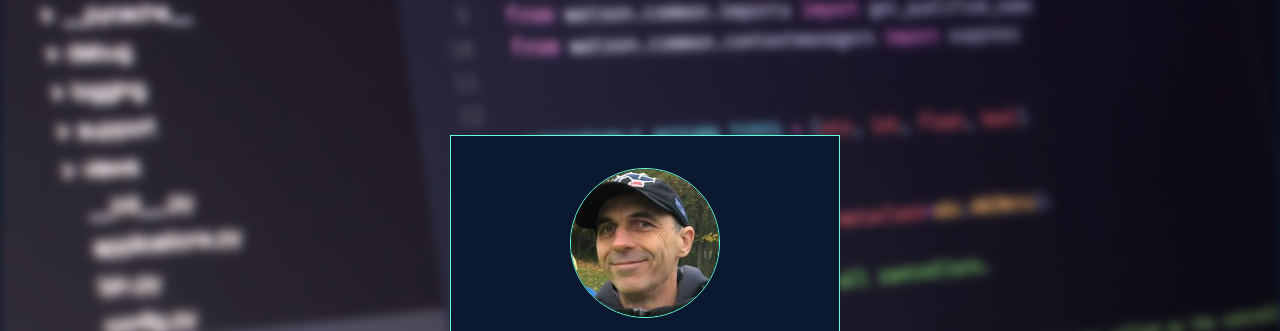
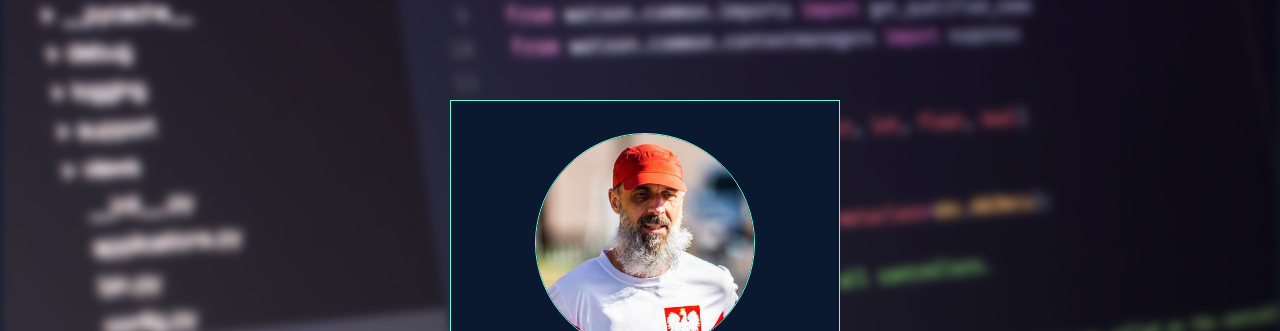
Before and after one commit to vbert/vbert.pl, a website: page htdocs/index.html in a window 1280 px wide. Shown: the part 116-447 px from the top of the page. Drawn offline with Linux system fonts and the light colour scheme.

Commit message:
New photo

```diff
--- a/htdocs/assets/css/main.css
+++ b/htdocs/assets/css/main.css
@@ -4,7 +4,7 @@
  * File Created: 2023-01-12, 23:57:06
  * Author: Wojciech Sobczak (wsobczak@gmail.com)
  * -----
- * Last Modified: 2023-01-14, 18:46:06
+ * Last Modified: 2024-01-29, 22:30:43
  * Modified By: Wojciech Sobczak (wsobczak@gmail.com)
  * -----
  * Copyright © 2021 - 2023 by vbert
@@ -177,7 +177,7 @@ h1, h2, h3, h4, p {
 }
 
 .card .card-body img {
-  width: 150px;
+  width: 220px;
   margin-bottom: 1rem;
   border: 1px solid var(--green);
   border-radius: 50%;
--- a/htdocs/index.html
+++ b/htdocs/index.html
@@ -63,7 +63,7 @@
   </div>
   <div class="card">
     <div class="card-body">
-      <img src="assets/img/vbert.jpg" alt="Wojciech Sobczak (vbert)">
+      <img src="assets/img/vbert-2.jpg" alt="Wojciech Sobczak (vbert)">
       <h1>Wojciech Sobczak</h1>
       <h3>
         <a href="mailto:wsobczak@gmail.com">wsobczak@gmail.com</a>
--- a/htdocs/sitemap.xml
+++ b/htdocs/sitemap.xml
@@ -2,6 +2,6 @@
 <urlset xmlns:xsi="http://www.w3.org/2001/XMLSchema-instance" xsi:schemaLocation="http://www.sitemaps.org/schemas/sitemap/0.9 http://www.sitemaps.org/schemas/sitemap/0.9/sitemap.xsd" xmlns="http://www.sitemaps.org/schemas/sitemap/0.9">
   <url>
     <loc>https://vbert.pl/</loc>
-    <lastmod>2024-01-25T07:50:04+00:00</lastmod>
+    <lastmod>2024-01-29T21:50:04+00:00</lastmod>
   </url>
 </urlset>
```
Also changed, not shown: htdocs/assets/img/vbert-2.jpg (added).
